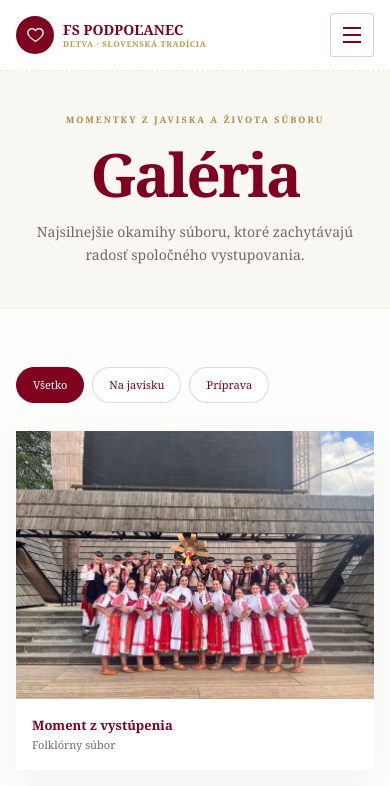
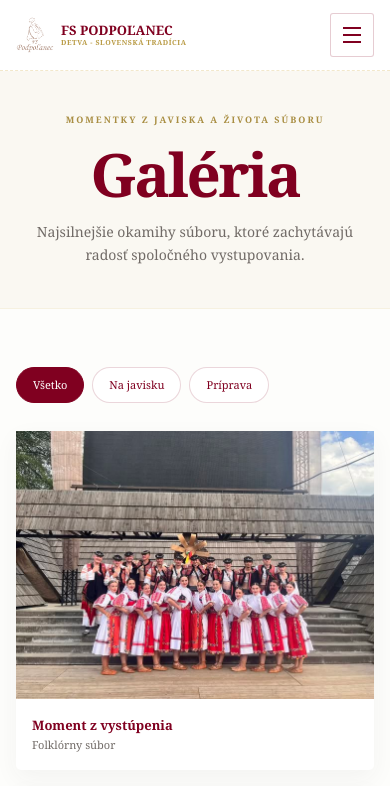
Before and after one commit to purdekova/fs-podpolanec-web, a plain HTML site: page galeria.html in a window 390 px wide. Shown: the top 786 px of the page. Drawn offline with Linux system fonts and the light colour scheme.

Commit message:
upravená stránka domovna hodine 23.11.

```diff
--- a/galeria.html
+++ b/galeria.html
@@ -6,11 +6,23 @@
     <link rel="stylesheet" href="styles.css"><script src="script.js" defer></script>
   </head>
   <body>
-    <header class="site-header"><div class="header-inner">
-      <a class="brand" href="index.html"><span class="brand-mark" aria-hidden="true"><svg viewBox="0 0 24 24"><path d="M20.8 8.8c0 4.1-8.8 10-8.8 10S3.2 12.9 3.2 8.8a4.7 4.7 0 0 1 8.8-2.2 4.7 4.7 0 0 1 8.8 2.2Z"/></svg></span><span class="brand-copy"><span class="brand-name">FS PODPOĽANEC</span><span class="brand-tagline">DETVA · SLOVENSKÁ TRADÍCIA</span></span></a>
-      <button class="menu-toggle" type="button" aria-label="Otvoriť navigáciu" aria-expanded="false" aria-controls="primary-navigation"><span></span><span></span><span></span></button>
-      <nav class="primary-navigation" id="primary-navigation" aria-label="Hlavná navigácia"><a class="nav-link" href="index.html">Domov</a><a class="nav-link" href="nase-sluzby.html">Naše služby</a><a class="nav-link" href="vystupenia.html">Vystúpenia</a><a class="nav-link is-current" href="galeria.html" aria-current="page">Galéria</a><a class="nav-link" href="kontakty.html">Kontakty</a><a class="nav-link" href="pridaj-sa-k-nam.html">Pridaj sa k nám</a></nav>
-    </div></header>
+    <header class="site-header">
+      <div class="header-inner">
+        <a class="brand" href="index.html" aria-label="Folklórny súbor Podpoľanec, domov">
+          <img class="brand-logo" src="assets/logo_podpolanec_nalepka.png?v=6" alt="FS Podpoľanec" width="38" height="38" style="display:block;width:38px!important;height:38px!important;max-width:38px!important;max-height:38px!important;object-fit:contain;border:0;border-radius:0;">
+          <span class="brand-copy"><span class="brand-name">FS PODPOĽANEC</span><span class="brand-tagline">DETVA - SLOVENSKÁ TRADÍCIA</span></span>
+        </a>
+        <button class="menu-toggle" type="button" aria-label="Otvoriť navigáciu" aria-expanded="false" aria-controls="primary-navigation"><span></span><span></span><span></span></button>
+        <nav class="primary-navigation" id="primary-navigation" aria-label="Hlavná navigácia">
+          <a class="nav-link" href="index.html">Domov</a>
+          <a class="nav-link" href="nase-sluzby.html">Naše služby</a>
+          <a class="nav-link" href="vystupenia.html">Vystúpenia</a>
+          <a class="nav-link is-current" href="galeria.html" aria-current="page">Galéria</a>
+          <a class="nav-link" href="kontakty.html">Kontakty</a>
+          <a class="nav-link" href="pridaj-sa-k-nam.html">Pridaj sa k nám</a>
+        </nav>
+      </div>
+    </header>
     <main>
       <section class="page-hero"><div class="narrow-container page-hero-inner" style="grid-template-columns:1fr;text-align:center"><div><p class="page-kicker">Momentky z javiska a života súboru</p><h1 class="page-title" style="font-size:60px">Galéria</h1><p class="page-intro" style="margin:16px auto 0">Najsilnejšie okamihy súboru, ktoré zachytávajú radosť spoločného vystupovania.</p></div></div></section>
       <section class="section section-white"><div class="narrow-container">
@@ -27,6 +39,6 @@
         </div>
       </div></section>
     </main>
-    <footer class="site-footer"><div class="container footer-inner"><div class="footer-about"><a class="brand" href="index.html"><span class="brand-mark"><svg viewBox="0 0 24 24"><path d="M20.8 8.8c0 4.1-8.8 10-8.8 10S3.2 12.9 3.2 8.8a4.7 4.7 0 0 1 8.8-2.2 4.7 4.7 0 0 1 8.8 2.2Z"/></svg></span><span class="brand-copy"><span class="brand-name">FS PODPOĽANEC</span><span class="brand-tagline">DETVA · SLOVENSKÁ TRADÍCIA</span></span></a><p>Folklórny súbor Podpoľanec zachováva podpoľanskú tradíciu.</p></div><div><h2 class="footer-heading">Kontakt</h2><div class="footer-links"><a href="kontakty.html">Kontakty</a><a href="pridaj-sa-k-nam.html">Pridaj sa k nám</a></div></div><div><h2 class="footer-heading">Dôležité odkazy</h2><div class="footer-links"><a href="nase-sluzby.html">Naše služby</a><a href="vystupenia.html">Vystúpenia</a></div></div></div><div class="footer-bottom"><div class="container footer-bottom-inner"><span>© 2026 Folklórny súbor Podpoľanec</span><span>Všetky práva vyhradené</span></div></div></footer>
+    <footer class="site-footer"><div class="container footer-inner"><div class="footer-about"><a class="brand" href="index.html"><span class="brand-copy"><span class="brand-name">FS PODPOĽANEC</span><span class="brand-tagline">DETVA - SLOVENSKÁ TRADÍCIA</span></span></a><p>Folklórny súbor Podpoľanec zachováva podpoľanskú tradíciu.</p></div><div><h2 class="footer-heading">Kontakt</h2><div class="footer-links"><a href="kontakty.html">Kontakty</a><a href="pridaj-sa-k-nam.html">Pridaj sa k nám</a></div></div><div><h2 class="footer-heading">Dôležité odkazy</h2><div class="footer-links"><a href="nase-sluzby.html">Naše služby</a><a href="vystupenia.html">Vystúpenia</a></div></div></div><div class="footer-bottom"><div class="container footer-bottom-inner"><span>© 2026 Folklórny súbor Podpoľanec</span><span>Všetky práva vyhradené</span></div></div></footer>
   </body>
 </html>
--- a/styles.css
+++ b/styles.css
@@ -72,24 +72,19 @@ textarea {
   text-decoration: none;
 }
 
-.brand-mark {
-  display: grid;
-  width: 38px;
-  aspect-ratio: 1;
-  flex: 0 0 auto;
-  place-items: center;
-  border-radius: 50%;
-  background: var(--burgundy);
+.site-header .brand-logo {
+  display: block !important;
+  width: 38px !important;
+  max-width: 38px !important;
+  height: 38px !important;
+  max-height: 38px !important;
+  flex: 0 0 38px !important;
+  border: 0;
+  border-radius: 0;
+  background: transparent;
+  object-fit: contain;
 }
 
-.brand-mark svg {
-  width: 21px;
-  fill: none;
-  stroke: var(--white);
-  stroke-linecap: round;
-  stroke-linejoin: round;
-  stroke-width: 1.5;
-}
 
 .brand-copy {
   display: flex;
@@ -1032,8 +1027,28 @@ textarea:focus-visible {
     min-height: 70px;
   }
 
+  .site-header .brand-logo {
+    width: 38px !important;
+    max-width: 38px !important;
+    height: 38px !important;
+    max-height: 38px !important;
+    flex-basis: 38px !important;
+  }
+
+  .header-inner {
+    gap: 12px;
+  }
+
+  .brand {
+    gap: 7px;
+  }
+
   .brand-name {
-    font-size: 14px;
+    font-size: 13px;
+  }
+
+  .brand-tagline {
+    font-size: 7px;
   }
 
   .menu-toggle {
```
Also changed, not shown: index.html (+6 -6 lines), kontakty.html (+18 -6 lines), nase-sluzby.html (+2 -2 lines), pridaj-sa-k-nam.html (+2 -2 lines), vystupenia.html (+18 -6 lines), assets/inštrumentálna.jpg (added), assets/logo podpo.jpg (added), assets/logo_podpolanec_nalepka.png (added).
